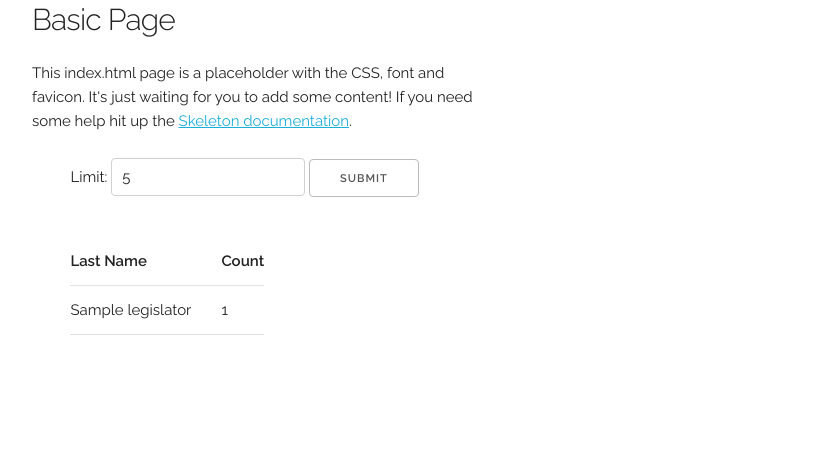
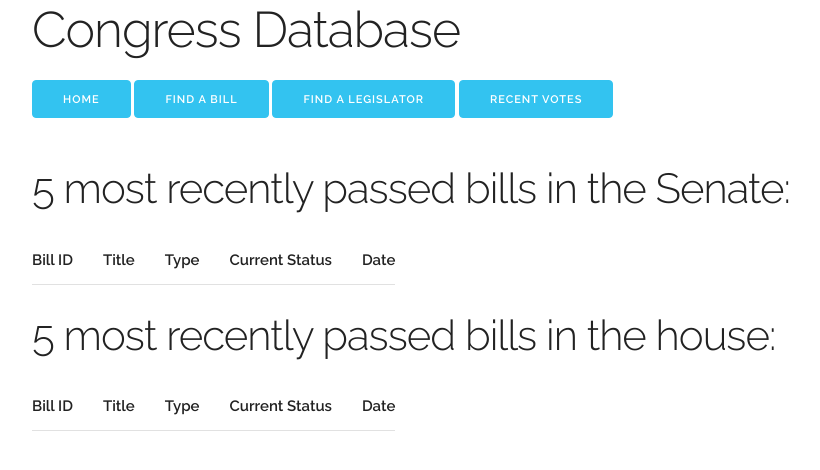
Before and after one commit to hhweeks/congress_db, a PHP site: page / in a window 1280 px wide. Shown: the top 470 px of the page, without its empty margins (128-948 px from the left). Run offline with PHP 8.4, Linux system fonts and the light colour scheme; tables that the repository leaves empty hold one stand-in row (values such as "Sample post"); lists and menus that the app fills with data are empty.

Commit message:
update homepage

```diff
--- /dev/null
+++ b/part4/congress_web/css/custom.css
@@ -0,0 +1,4 @@
+.navbar li {
+	display: inline-block;
+	list-style-type: none;
+}
--- a/part4/congress_web/footer.php
+++ b/part4/congress_web/footer.php
@@ -1,3 +1,4 @@
 <!-- End Document -->
+</div>
 </body>
 </html>
--- a/part4/congress_web/header.php
+++ b/part4/congress_web/header.php
@@ -18,9 +18,24 @@
     <!-- CSS -->
     <link rel="stylesheet" href="css/normalize.css">
     <link rel="stylesheet" href="css/skeleton.css">
+    <link rel="stylesheet" href="css/custom.css">
 
     <!-- Favicon -->
     <link rel="icon" type="image/png" href="images/favicon.png">
 
 </head>
 <body>
+
+<div class="container">
+    <div class="row">
+        <div class="twelve columns">
+            <h1>Congress Database</h1>
+            <ul class="navbar">
+                <li><a class="button button-primary" href="index.php">Home</a></li>
+                <li><a class="button button-primary" href="bills.php">Find a bill</a></li>
+                <li><a class="button button-primary" href="legislators.php">Find a Legislator</a></li>
+                <li><a class="button button-primary" href="votes.php">Recent Votes</a></li>
+
+            </ul>
+        </div>
+    </div>
--- a/part4/congress_web/index.php
+++ b/part4/congress_web/index.php
@@ -3,54 +3,15 @@
 $Title = "Home";
 
 include('header.php'); ?>
-<!-- Primary Page Layout
-–––––––––––––––––––––––––––––––––––––––––––––––––– -->
-<div class="container">
-<div class="row">
-    <div class="one-half column">
-    <h4>Basic Page</h4>
-    <p>This index.html page is a placeholder with the CSS, font and favicon. It's just waiting for you to add some content! If you need some help hit up the <a href="http://www.getskeleton.com">Skeleton documentation</a>.</p>
-    </div>
-
-<div class="twelve column">
-<?php
-
-//ini_set('display_errors', 1);
-
-foreach (array_keys ($_GET) as $key) {
-    $v = $_GET[$key];
-    if (!is_numeric($v)) {
-        $_GET[$key] = $db->real_escape_string($v);
-    }
-}
-
-foreach (array_keys ($_POST) as $key) {
-    $v = $_POST[$key];
-    if (!is_numeric($v)) {
-        $_POST[$key] = $db->real_escape_string($v);
-    }
-}
-
-require_once('config.php');
-$limit = 5;
-if (!empty($_GET['limit'])) {
-    $limit = $_GET['limit'];
-}
-
-// TODO 3: Add $limit to the value of the <input> limit
-echo <<<EOH
-<form action="index.php">
-Limit: <input type="text" name="limit" value="$limit"/>
-<input type="submit" />
-</form>
-EOH;
 
 
-// TODO 1: Copy and paste your query from exercise 2 here,
-//       then add a LIMIT and use the variable $limit from above.
+<div class="row">
+	<div class="twelve column">
 
+<?php
 $sql =<<<EOQ
-SELECT `Last Name`, COUNT(`Last Name`) from Legislator group by `Last Name` limit $limit
+SELECT Bill.id, title, Bill.type, status, date, result
+FROM Bill join Vote ON Bill.id = Vote.Bill_id where Vote.type = 'On Passage of the Bill' AND result = 'Bill Passed' AND Vote.chamber = 's' ORDER BY date limit 5;
 EOQ;
 
 $r = $db->query($sql);
@@ -61,22 +22,80 @@ if (!$r) {
 }
 
 // TODO 2: Paste the $columnname variable from exercise 2 here
-$columnname =  array("Last Name", "Count");
+$columnname =  array("Bill ID", "Title", "Type", "Current Status", "Date");
+?>
 
-echo "<table>\n";
-echo "<tr><th>$columnname[0]</th><th>$columnname[1]</th></tr>\n";
-while ($row = $r->fetch_array()) {
-    print ("<tr>\n");
-    for ($i=0; $i<2; $i++) {
-        print ("<td>$row[$i]</td>");
-    }
-    print ("</tr>\n");
+		<h2>5 most recently passed bills in the Senate:</h2>
+		<table>
+		    <thead>
+		        <tr>
+		        <?php for ($i=0; $i<5; $i++) { ?>
+		            <th>
+		                <?= $columnname[$i]; ?>
+		            </th>
+		        <?php } //end for ?>
+		        </tr>
+		    </thead>
+		    <tbody>
+		    <?php while ($row = $r->fetch_array()) { ?>
+		        <tr>
+		        <?php
+
+		        for ($i=0; $i<5; $i++) {
+		            print ("<td>$row[$i]</td>");
+		        }
+		        ?>
+		        </tr>
+		    <?php } //end while ?>
+		    </tbody>
+		</table>
+	</div>
+</div>
+
+<?php $r->close(); ?>
+
+<div class="row">
+	<div class="twelve column">
+
+<?php
+$sql =<<<EOQ
+SELECT Bill.id, title, Bill.type, status, date, result
+FROM Bill join Vote ON Bill.id = Vote.Bill_id where Vote.type = 'On Passage of the Bill' AND result = 'Passed' AND Vote.chamber = 'h' ORDER BY date limit 5;
+EOQ;
+
+$r = $db->query($sql);
+
+if (!$r) {
+    printf ("Query '$sql' failed: %s (%d)\n", $db->error, $db->errno);
+    exit();
 }
-echo "</table>\n";
+?>
 
-?>
-</div>
-</div>
+		<h2>5 most recently passed bills in the house:</h2>
+		<table>
+		    <thead>
+		        <tr>
+		        <?php for ($i=0; $i<5; $i++) { ?>
+		            <th>
+		                <?= $columnname[$i]; ?>
+		            </th>
+		        <?php } //end for ?>
+		        </tr>
+		    </thead>
+		    <tbody>
+		    <?php while ($row = $r->fetch_array()) { ?>
+		        <tr>
+		        <?php
+
+		        for ($i=0; $i<5; $i++) {
+		            print ("<td>$row[$i]</td>");
+		        }
+		        ?>
+		        </tr>
+		    <?php } //end while ?>
+		    </tbody>
+		</table>
+	</div>
 </div>
 
 <?php include('footer.php'); ?>
```
Lines whose indentation alone changed are shown as unchanged.
